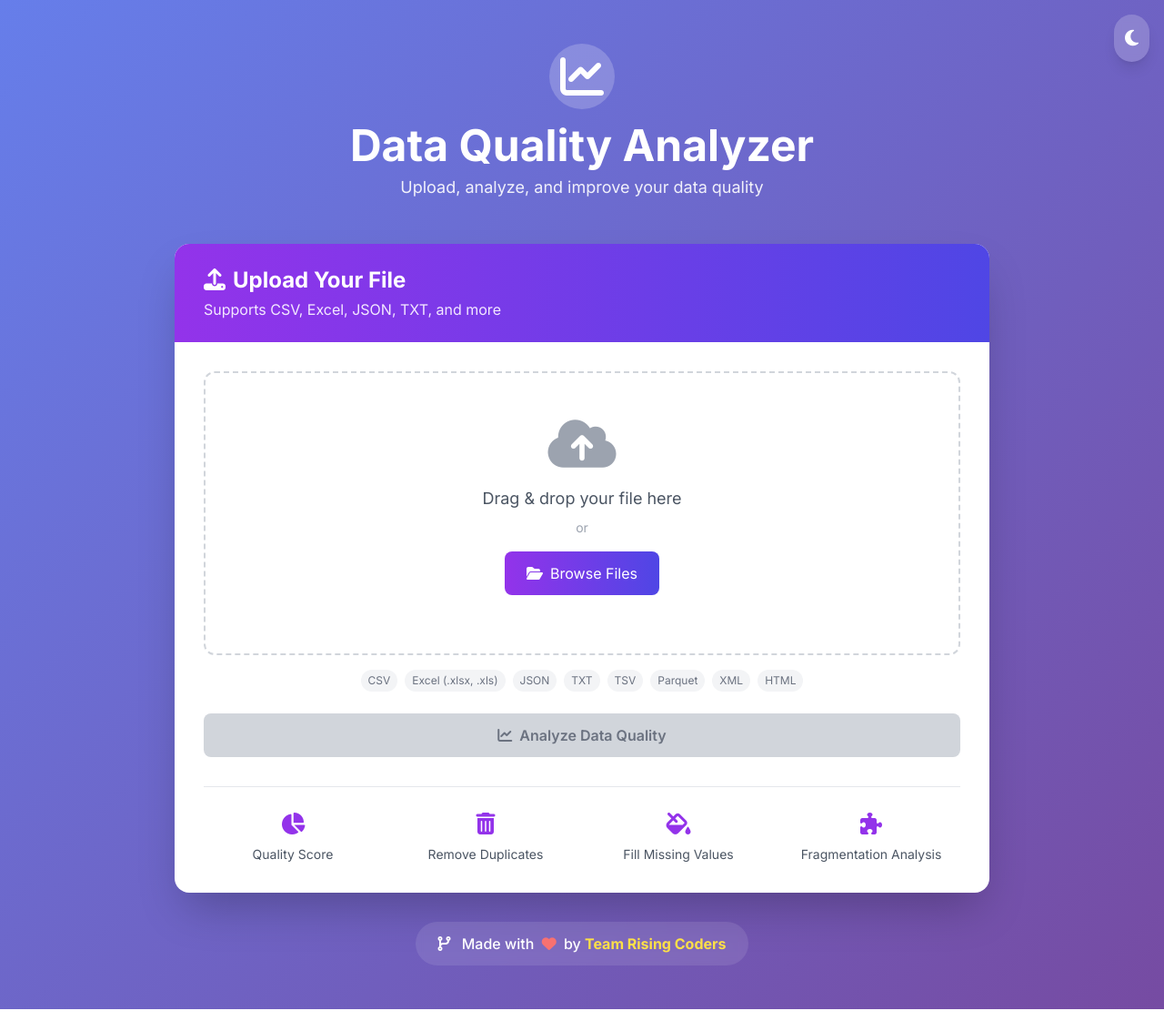
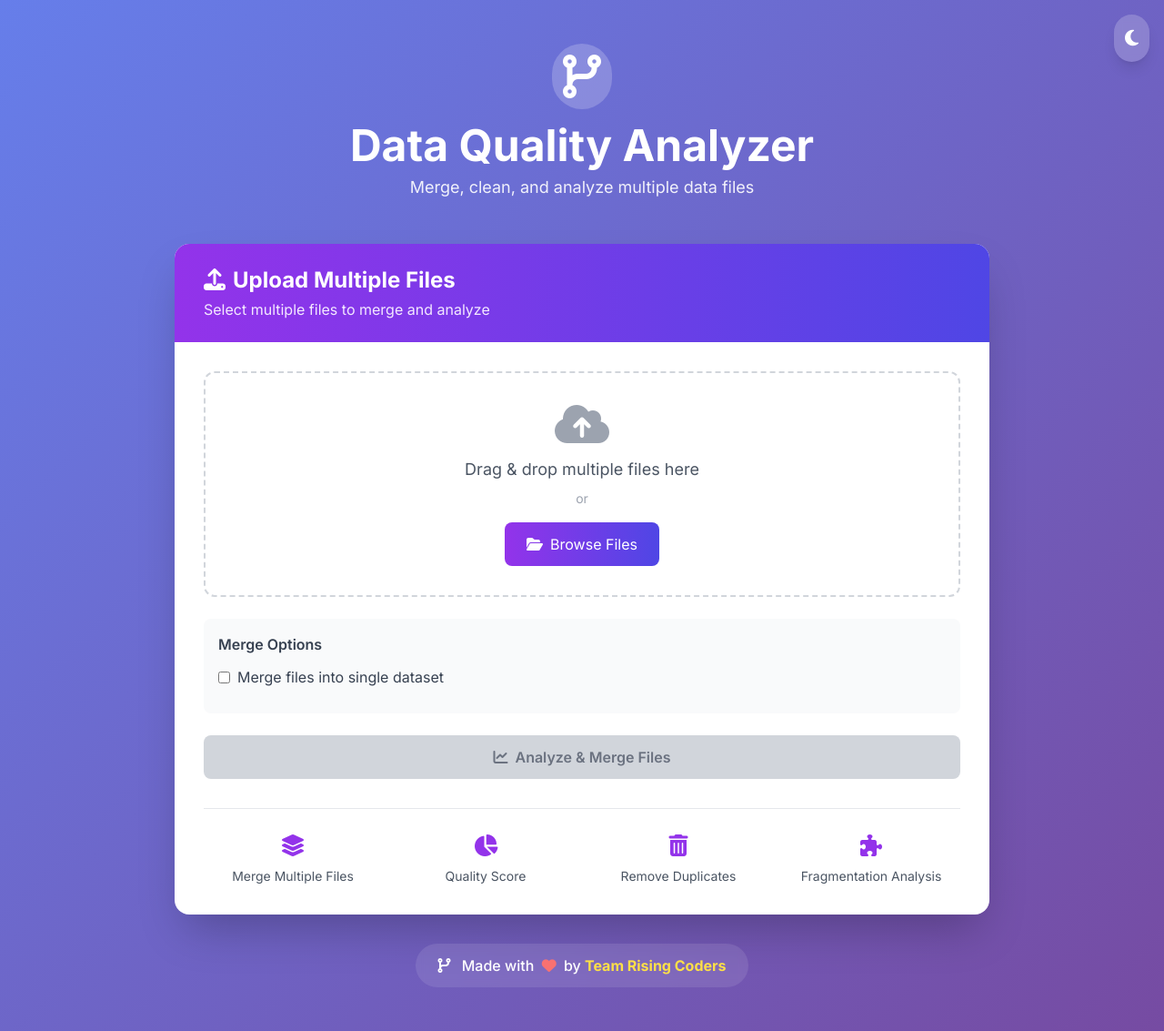
Before and after one commit to DK-Mujahideen/Project-X, a Flask app: page /analyzer in a window 1280 px wide. Shown: the whole page at 91% size. Before the commit the page ends 1109 px from the top, so only its background shows below. Run offline with Flask 3, Linux system fonts and the light colour scheme; some libraries are stand-ins or nearby versions.

Commit message:
Update index.html

```diff
--- a/Project X/templates/index.html
+++ b/Project X/templates/index.html
@@ -3,7 +3,7 @@
 <head>
     <meta charset="UTF-8">
     <meta name="viewport" content="width=device-width, initial-scale=1.0">
-    <title>CSV Cleaner Pro - Data Quality Analyzer</title>
+    <title>Data Quality Analyzer - Multi-File Merge</title>
     <script src="https://cdn.tailwindcss.com"></script>
     <link rel="stylesheet" href="https://cdnjs.cloudflare.com/ajax/libs/font-awesome/6.4.0/css/all.min.css">
     <style>
@@ -29,23 +29,10 @@
             color: #e5e7eb;
         }
 
-        body.dark-mode .border-gray-200,
-        body.dark-mode .border-gray-300 {
-            border-color: #374151;
-        }
-
-        body.dark-mode .drop-zone {
-            background-color: #1f2937;
-            border-color: #4b5563;
-        }
-
-        body.dark-mode .text-gray-400 {
-            color: #9ca3af;
-        }
-
         .drop-zone {
             border: 2px dashed #cbd5e1;
             transition: all 0.3s ease;
+            min-height: 200px;
         }
 
         .drop-zone.drag-over {
@@ -54,14 +41,17 @@
             transform: scale(0.98);
         }
 
-        body.dark-mode .drop-zone.drag-over {
-            background-color: #374151;
-            border-color: #8b5cf6;
+        .file-item {
+            transition: all 0.2s ease;
+        }
+
+        .file-item:hover {
+            transform: translateX(5px);
         }
     </style>
 </head>
 <body class="min-h-screen">
-    <!-- Dark Mode Toggle Button -->
+    <!-- Dark Mode Toggle -->
     <button onclick="toggleDarkMode()" class="fixed top-4 right-4 bg-white/20 hover:bg-white/30 p-3 rounded-full transition-all z-50 backdrop-blur-sm shadow-lg">
         <i class="fas fa-moon text-white text-xl"></i>
     </button>
@@ -70,10 +60,10 @@
         <!-- Header -->
         <div class="text-center mb-12">
             <div class="inline-block p-3 bg-white/20 rounded-full mb-4">
-                <i class="fas fa-chart-line text-5xl text-white"></i>
+                <i class="fas fa-code-branch text-5xl text-white"></i>
             </div>
             <h1 class="text-5xl font-bold text-white mb-2">Data Quality Analyzer</h1>
-            <p class="text-white/90 text-lg">Upload, analyze, and improve your data quality</p>
+            <p class="text-white/90 text-lg">Merge, clean, and analyze multiple data files</p>
         </div>
 
         <!-- Main Card -->
@@ -81,48 +71,57 @@
             <div class="bg-white rounded-2xl shadow-2xl overflow-hidden">
                 <div class="bg-gradient-to-r from-purple-600 to-indigo-600 px-8 py-6">
                     <h2 class="text-2xl font-bold text-white">
-                        <i class="fas fa-upload mr-2"></i>Upload Your File
+                        <i class="fas fa-upload mr-2"></i>Upload Multiple Files
                     </h2>
-                    <p class="text-purple-100 mt-1">Supports CSV, Excel, JSON, TXT, and more</p>
+                    <p class="text-purple-100 mt-1">Select multiple files to merge and analyze</p>
                 </div>
 
                 <div class="p-8">
-                    <form id="uploadForm" action="/" method="POST" enctype="multipart/form-data">
-                        <div id="dropZone" class="drop-zone rounded-xl border-2 border-dashed border-gray-300 p-12 text-center cursor-pointer hover:border-purple-500 transition-all">
-                            <i class="fas fa-cloud-upload-alt text-6xl text-gray-400 mb-4"></i>
-                            <p class="text-gray-600 text-lg mb-2">Drag & drop your file here</p>
+                    <form id="uploadForm" action="/analyzer" method="POST" enctype="multipart/form-data">
+                        <!-- File Upload Area -->
+                        <div id="dropZone" class="drop-zone rounded-xl border-2 border-dashed border-gray-300 p-8 text-center cursor-pointer hover:border-purple-500 transition-all">
+                            <i class="fas fa-cloud-upload-alt text-5xl text-gray-400 mb-3"></i>
+                            <p class="text-gray-600 text-lg mb-2">Drag & drop multiple files here</p>
                             <p class="text-gray-400 text-sm mb-4">or</p>
                             <label class="cursor-pointer">
                                 <span class="bg-gradient-to-r from-purple-600 to-indigo-600 text-white px-6 py-3 rounded-lg hover:shadow-lg transition-all inline-block">
                                     <i class="fas fa-folder-open mr-2"></i>Browse Files
                                 </span>
-                                <input type="file" name="file" id="fileInput" class="hidden"
+                                <input type="file" name="files" id="fileInput" class="hidden" multiple
                                        accept=".csv,.xlsx,.xls,.json,.txt,.tsv,.parquet,.xml,.html">
                             </label>
-                            <p id="fileName" class="mt-4 text-sm text-gray-500"></p>
                         </div>
 
-                        <!-- Supported formats info -->
-                        <div class="mt-4 text-center">
-                            <div class="flex flex-wrap justify-center gap-2 text-xs text-gray-500">
-                                <span class="px-2 py-1 bg-gray-100 rounded-full">CSV</span>
-                                <span class="px-2 py-1 bg-gray-100 rounded-full">Excel (.xlsx, .xls)</span>
-                                <span class="px-2 py-1 bg-gray-100 rounded-full">JSON</span>
-                                <span class="px-2 py-1 bg-gray-100 rounded-full">TXT</span>
-                                <span class="px-2 py-1 bg-gray-100 rounded-full">TSV</span>
-                                <span class="px-2 py-1 bg-gray-100 rounded-full">Parquet</span>
-                                <span class="px-2 py-1 bg-gray-100 rounded-full">XML</span>
-                                <span class="px-2 py-1 bg-gray-100 rounded-full">HTML</span>
+                        <!-- File List -->
+                        <div id="fileList" class="mt-4 space-y-2"></div>
+
+                        <!-- Merge Options -->
+                        <div class="mt-6 p-4 bg-gray-50 rounded-lg">
+                            <h3 class="font-semibold text-gray-700 mb-3">Merge Options</h3>
+                            <label class="flex items-center mb-3">
+                                <input type="checkbox" name="merge_files" id="mergeFiles" value="true" class="mr-2">
+                                <span class="text-gray-700">Merge files into single dataset</span>
+                            </label>
+
+                            <div id="mergeKeyDiv" style="display: none;">
+                                <label class="block text-gray-700 text-sm mb-2">Merge Key (optional):</label>
+                                <input type="text" name="merge_key" id="mergeKey" placeholder="e.g., customer_id, id, user_id"
+                                       class="w-full px-3 py-2 border border-gray-300 rounded-lg focus:outline-none focus:border-purple-500">
+                                <p class="text-xs text-gray-500 mt-1">Leave empty for auto-detection</p>
                             </div>
                         </div>
 
                         <button type="submit" id="submitBtn" disabled class="w-full mt-6 bg-gray-300 text-gray-500 py-3 rounded-lg font-semibold transition-all cursor-not-allowed">
-                            <i class="fas fa-chart-line mr-2"></i>Analyze Data Quality
+                            <i class="fas fa-chart-line mr-2"></i>Analyze & Merge Files
                         </button>
                     </form>
 
                     <!-- Features -->
                     <div class="grid grid-cols-1 md:grid-cols-4 gap-4 mt-8 pt-6 border-t border-gray-200">
+                        <div class="text-center">
+                            <i class="fas fa-layer-group text-purple-600 text-2xl mb-2"></i>
+                            <p class="text-sm text-gray-600">Merge Multiple Files</p>
+                        </div>
                         <div class="text-center">
                             <i class="fas fa-chart-pie text-purple-600 text-2xl mb-2"></i>
                             <p class="text-sm text-gray-600">Quality Score</p>
@@ -130,10 +129,6 @@
                         <div class="text-center">
                             <i class="fas fa-trash-alt text-purple-600 text-2xl mb-2"></i>
                             <p class="text-sm text-gray-600">Remove Duplicates</p>
-                        </div>
-                        <div class="text-center">
-                            <i class="fas fa-fill-drip text-purple-600 text-2xl mb-2"></i>
-                            <p class="text-sm text-gray-600">Fill Missing Values</p>
                         </div>
                         <div class="text-center">
                             <i class="fas fa-puzzle-piece text-purple-600 text-2xl mb-2"></i>
@@ -144,9 +139,9 @@
             </div>
         </div>
 
-        <!-- Team Rising Coders Footer -->
+        <!-- Team Footer -->
         <div class="text-center mt-8">
-            <div class="inline-block bg-white/10 backdrop-blur-sm rounded-full px-6 py-3">
+            <div onclick="showTeamModal()" class="inline-block bg-white/10 backdrop-blur-sm rounded-full px-6 py-3 cursor-pointer hover:bg-white/20 transition-all transform hover:scale-105">
                 <p class="text-white font-medium">
                     <i class="fas fa-code-branch mr-2"></i>
                     Made with <i class="fas fa-heart text-red-400 mx-1"></i> by
@@ -160,11 +155,8 @@
     <div id="loadingOverlay" class="hidden fixed inset-0 bg-black bg-opacity-50 z-50 flex items-center justify-center">
         <div class="bg-white rounded-lg p-8 text-center">
             <div class="animate-spin rounded-full h-12 w-12 border-b-2 border-purple-600 mx-auto mb-4"></div>
-            <p class="text-gray-700">Processing your file...</p>
-            <p class="text-sm text-gray-500 mt-2">This may take a few moments</p>
-            <div class="w-64 bg-gray-200 rounded-full mt-4">
-                <div id="progressBar" class="bg-purple-600 text-xs font-medium text-white text-center p-0.5 leading-none rounded-full" style="width: 0%"></div>
-            </div>
+            <p class="text-gray-700">Processing files...</p>
+            <p class="text-sm text-gray-500 mt-2">Merging and cleaning data</p>
         </div>
     </div>
 
@@ -172,14 +164,77 @@
         const dropZone = document.getElementById('dropZone');
         const fileInput = document.getElementById('fileInput');
         const submitBtn = document.getElementById('submitBtn');
-        const fileName = document.getElementById('fileName');
+        const fileList = document.getElementById('fileList');
+        const mergeFiles = document.getElementById('mergeFiles');
+        const mergeKeyDiv = document.getElementById('mergeKeyDiv');
 
-        // Dark Mode Toggle Function
+        let selectedFiles = [];
+
+        // Toggle merge key input
+        mergeFiles.addEventListener('change', function() {
+            mergeKeyDiv.style.display = this.checked ? 'block' : 'none';
+        });
+
+        // Update file list display
+        function updateFileList() {
+            if (selectedFiles.length === 0) {
+                fileList.innerHTML = '';
+                submitBtn.disabled = true;
+                submitBtn.classList.add('bg-gray-300', 'cursor-not-allowed');
+                submitBtn.classList.remove('bg-gradient-to-r', 'from-purple-600', 'to-indigo-600', 'hover:shadow-lg', 'text-white');
+                return;
+            }
+
+            let html = '<h3 class="text-sm font-semibold text-gray-700 mb-2">Selected Files:</h3>';
+            selectedFiles.forEach((file, index) => {
+                const fileExt = file.name.split('.').pop().toUpperCase();
+                html += `
+                    <div class="file-item flex justify-between items-center bg-gray-50 p-2 rounded-lg">
+                        <div class="flex items-center">
+                            <i class="fas fa-file-${getFileIcon(fileExt)} text-purple-600 mr-2"></i>
+                            <span class="text-sm text-gray-700">${file.name}</span>
+                            <span class="ml-2 text-xs text-gray-500">(${(file.size / 1024).toFixed(1)} KB)</span>
+                        </div>
+                        <button type="button" onclick="removeFile(${index})" class="text-red-500 hover:text-red-700">
+                            <i class="fas fa-times"></i>
+                        </button>
+                    </div>
+                `;
+            });
+            html += `<p class="text-xs text-gray-500 mt-2">Total: ${selectedFiles.length} files</p>`;
+            fileList.innerHTML = html;
+            submitBtn.disabled = false;
+            submitBtn.classList.add('bg-gradient-to-r', 'from-purple-600', 'to-indigo-600', 'hover:shadow-lg', 'text-white');
+            submitBtn.classList.remove('bg-gray-300', 'cursor-not-allowed');
+        }
+
+        function getFileIcon(ext) {
+            const icons = {
+                'CSV': 'table',
+                'XLSX': 'file-excel',
+                'XLS': 'file-excel',
+                'JSON': 'code',
+                'TXT': 'file-alt',
+                'XML': 'code',
+                'HTML': 'code'
+            };
+            return icons[ext] || 'file';
+        }
+
+        function removeFile(index) {
+            selectedFiles.splice(index, 1);
+            // Update file input
+            const dt = new DataTransfer();
+            selectedFiles.forEach(file => dt.items.add(file));
+            fileInput.files = dt.files;
+            updateFileList();
+        }
+
+        // Dark mode
         function toggleDarkMode() {
             document.body.classList.toggle('dark-mode');
             const isDark = document.body.classList.contains('dark-mode');
             localStorage.setItem('darkMode', isDark);
-
             const icon = document.querySelector('.fixed.top-4.right-4 i');
             if (isDark) {
                 icon.classList.remove('fa-moon');
@@ -190,17 +245,11 @@
             }
         }
 
-        // Check for saved dark mode preference
         if (localStorage.getItem('darkMode') === 'true') {
             document.body.classList.add('dark-mode');
-            const icon = document.querySelector('.fixed.top-4.right-4 i');
-            if (icon) {
-                icon.classList.remove('fa-moon');
-                icon.classList.add('fa-sun');
-            }
         }
 
-        // Drag and drop handlers
+        // Drag and drop
         dropZone.addEventListener('dragover', (e) => {
             e.preventDefault();
             dropZone.classList.add('drag-over');
@@ -213,53 +262,28 @@
         dropZone.addEventListener('drop', (e) => {
             e.preventDefault();
             dropZone.classList.remove('drag-over');
-            const file = e.dataTransfer.files[0];
-            if (file) {
-                fileInput.files = e.dataTransfer.files;
-                updateFileName(file.name);
-            }
+            const files = Array.from(e.dataTransfer.files);
+            selectedFiles = [...selectedFiles, ...files];
+            const dt = new DataTransfer();
+            selectedFiles.forEach(file => dt.items.add(file));
+            fileInput.files = dt.files;
+            updateFileList();
         });
 
         fileInput.addEventListener('change', (e) => {
-            if (e.target.files[0]) {
-                updateFileName(e.target.files[0].name);
-            }
+            selectedFiles = Array.from(e.target.files);
+            updateFileList();
         });
 
-        function updateFileName(name) {
-            const fileExt = name.split('.').pop().toLowerCase();
-            const supportedExts = ['csv', 'xlsx', 'xls', 'json', 'txt', 'tsv', 'parquet', 'xml', 'html'];
+        // Form submission
+        document.getElementById('uploadForm').addEventListener('submit', () => {
+            document.getElementById('loadingOverlay').classList.remove('hidden');
+        });
 
-            if (supportedExts.includes(fileExt)) {
-                fileName.innerHTML = `<i class="fas fa-check-circle text-green-500"></i> Selected: ${name}`;
-                submitBtn.disabled = false;
-                submitBtn.classList.remove('bg-gray-300', 'cursor-not-allowed');
-                submitBtn.classList.add('bg-gradient-to-r', 'from-purple-600', 'to-indigo-600', 'hover:shadow-lg', 'text-white', 'cursor-pointer');
-            } else {
-                fileName.innerHTML = `<i class="fas fa-exclamation-circle text-red-500"></i> Unsupported file type: ${fileExt}`;
-                submitBtn.disabled = true;
-                submitBtn.classList.add('bg-gray-300', 'cursor-not-allowed');
-                submitBtn.classList.remove('bg-gradient-to-r', 'from-purple-600', 'to-indigo-600', 'hover:shadow-lg', 'text-white');
-            }
+        // Team modal
+        function showTeamModal() {
+            alert("👥 Team Rising Coders\n\nTeam Members:\n• Arjun\n• Mohamed Mujahideen Azad\n• Suhasini\n• Yasir Mufthah Rahman");
         }
-
-        // Form submission with loading state
-        document.getElementById('uploadForm').addEventListener('submit', () => {
-            submitBtn.disabled = true;
-            submitBtn.innerHTML = '<i class="fas fa-spinner fa-spin mr-2"></i>Processing...';
-            document.getElementById('loadingOverlay').classList.remove('hidden');
-
-            // Animate progress bar
-            let width = 0;
-            const interval = setInterval(() => {
-                if (width >= 90) {
-                    clearInterval(interval);
-                } else {
-                    width += 10;
-                    document.getElementById('progressBar').style.width = width + '%';
-                }
-            }, 200);
-        });
     </script>
 </body>
 </html>
```
